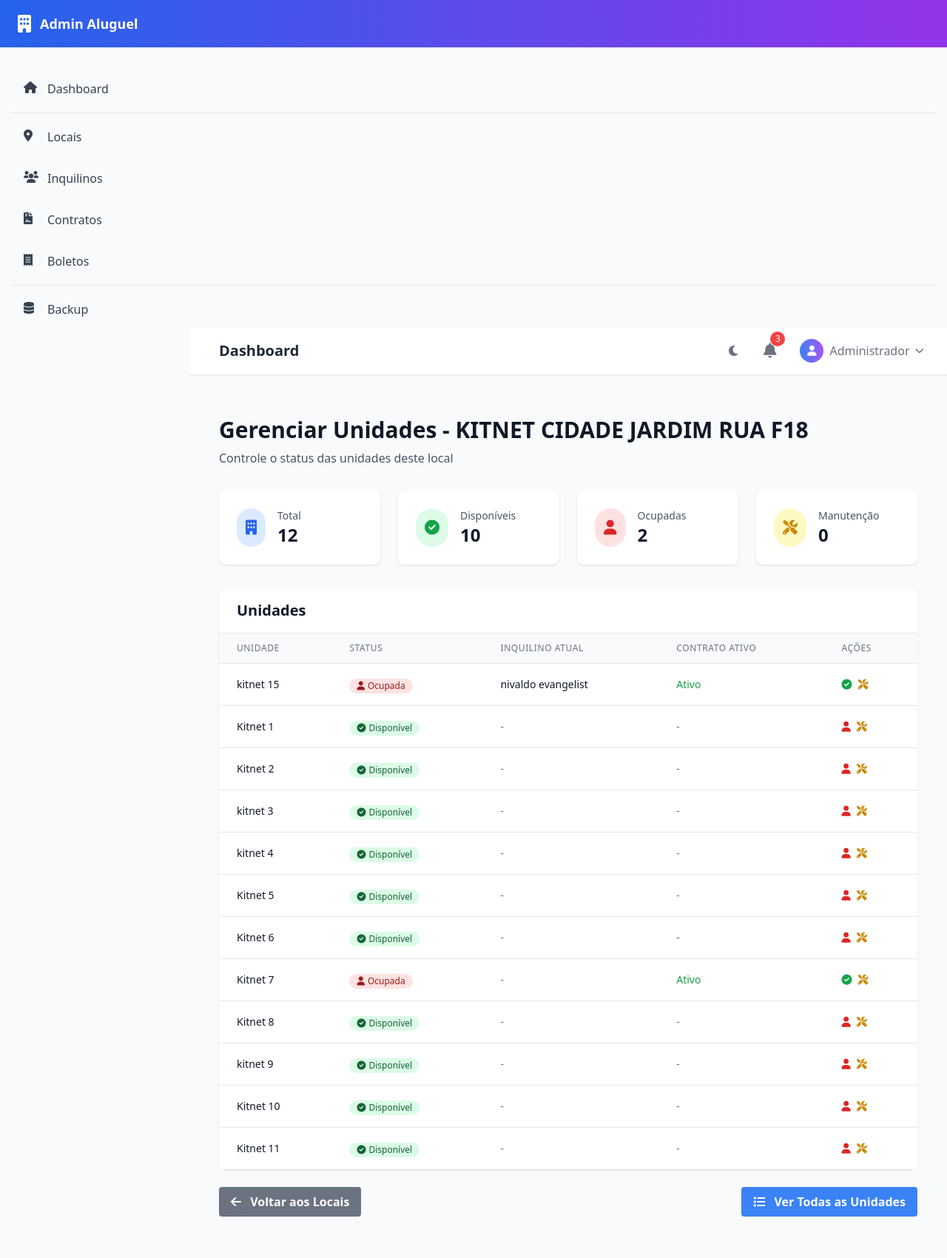
After one commit to Nivaldo38/-adm_aluguel_net, a Flask app: page /gerenciar_unidades/1 in a window 1280 px wide. The commit adds this page. Shown: the whole page at 74% size. Run offline with Flask 3, Linux system fonts and the light colour scheme; some libraries are stand-ins or nearby versions.

Commit message:
Implementa sistema de controle de status das unidades - Unidades disponíveis/ocupadas/em manutenção - API filtra apenas unidades disponíveis - Contratos atualizam status automaticamente - Interface para gerenciar status das unidades

```diff
--- a/app/models.py
+++ b/app/models.py
@@ -11,7 +11,7 @@ class Unidade(db.Model):
     id = db.Column(db.Integer, primary_key=True)
     nome = db.Column(db.String(120), nullable=False)
     local_id = db.Column(db.Integer, db.ForeignKey('local.id'), nullable=False)
-    status = db.Column(db.String(20), nullable=False, default='livre')  # novo campo status
+    status = db.Column(db.String(20), nullable=False, default='disponivel')  # disponivel, ocupada, manutencao
     inquilinos = db.relationship('Inquilino', backref='unidade', lazy=True)
     contratos = db.relationship('Contrato', backref='unidade', lazy=True)
 
--- a/app/routes.py
+++ b/app/routes.py
@@ -124,13 +124,16 @@ def cadastrar_unidade():
 @app.route('/unidades/<int:local_id>')
 def listar_unidades(local_id):
     local = Local.query.get_or_404(local_id)
+    status_filter = request.args.get('status', '')
 
-    # Filtro por status
-    status_filter = request.args.get('status')
+    # Query base
+    query = Unidade.query.filter_by(local_id=local_id)
+
+    # Aplicar filtro de status se especificado
     if status_filter:
-        unidades = Unidade.query.filter_by(local_id=local_id, status=status_filter).all()
-    else:
-        unidades = Unidade.query.filter_by(local_id=local_id).all()
+        query = query.filter(Unidade.status == status_filter)
+
+    unidades = query.all()
 
     return render_template('unidades_por_local.html', local=local, unidades=unidades)
 
@@ -174,7 +177,8 @@ def excluir_unidade(unidade_id):
 # API para busca dinâmica de unidades por local
 @app.route('/api/unidades/<int:local_id>')
 def api_unidades(local_id):
-    unidades = Unidade.query.filter_by(local_id=local_id).all()
+    # Filtrar apenas unidades disponíveis
+    unidades = Unidade.query.filter_by(local_id=local_id, status='disponivel').all()
     unidades_json = [{'id': u.id, 'nome': u.nome, 'status': u.status} for u in unidades]
     return jsonify(unidades_json)
 
@@ -254,13 +258,13 @@ def cadastrar_inquilino():
         )
         db.session.add(novo)
 
-        # Atualizar status da unidade para 'ocupada'
+        # Atualizar status da unidade para 'disponivel'
         unidade = Unidade.query.get(unidade_id)
         if unidade:
-            unidade.situacao = 'ocupada'
+            unidade.status = 'disponivel'
 
         db.session.commit()
-        flash('Inquilino cadastrado com sucesso! A unidade foi marcada como ocupada.', 'success')
+        flash('Inquilino cadastrado com sucesso! A unidade foi marcada como disponivel.', 'success')
         return redirect(url_for('index'))
 
     return render_template('cadastrar_inquilino.html', locais=locais, unidades=unidades)
@@ -351,13 +355,13 @@ def excluir_inquilino(inquilino_id):
 
     db.session.delete(inquilino)
 
-    # Atualizar status da unidade para 'livre'
+    # Atualizar status da unidade para 'disponivel'
     unidade = Unidade.query.get(unidade_id)
     if unidade:
-        unidade.situacao = 'livre'
+        unidade.status = 'disponivel'
 
     db.session.commit()
-    flash('Inquilino excluído com sucesso! A unidade foi marcada como livre.', 'success')
+    flash('Inquilino excluído com sucesso! A unidade foi marcada como disponivel.', 'success')
     return redirect(url_for('listar_inquilinos'))
 
 # Cadastrar contrato
@@ -475,6 +479,12 @@ def cadastrar_contrato():
 
         try:
             db.session.add(novo_contrato)
+
+            # Atualizar status da unidade para 'ocupada'
+            unidade = Unidade.query.get(unidade_id)
+            if unidade:
+                unidade.status = 'ocupada'
+
             db.session.commit()
 
             # Gerar contrato automaticamente
@@ -575,9 +585,17 @@ def editar_contrato(contrato_id):
 @app.route('/excluir_contrato/<int:contrato_id>')
 def excluir_contrato(contrato_id):
     contrato = Contrato.query.get_or_404(contrato_id)
+    unidade_id = contrato.unidade_id
+
     db.session.delete(contrato)
+
+    # Atualizar status da unidade para 'disponivel'
+    unidade = Unidade.query.get(unidade_id)
+    if unidade:
+        unidade.status = 'disponivel'
+
     db.session.commit()
-    flash('Contrato excluído com sucesso!', 'success')
+    flash('Contrato excluído com sucesso! A unidade foi marcada como disponível.', 'success')
     return redirect(url_for('listar_contratos'))
 
 # ===== ROTAS PARA BOLETOS =====
@@ -1319,3 +1337,39 @@ def desativar_login_inquilino(inquilino_id):
     inquilino.situacao_login = 'inativo'
     db.session.commit()
     return True, "Login desativado com sucesso"
+
+# Gerenciar status de unidades
+@app.route('/gerenciar_unidades/<int:local_id>')
+def gerenciar_unidades(local_id):
+    local = Local.query.get_or_404(local_id)
+    unidades = Unidade.query.filter_by(local_id=local_id).all()
+
+    # Estatísticas
+    total_unidades = len(unidades)
+    unidades_disponiveis = len([u for u in unidades if u.status == 'disponivel'])
+    unidades_ocupadas = len([u for u in unidades if u.status == 'ocupada'])
+    unidades_manutencao = len([u for u in unidades if u.status == 'manutencao'])
+
+    return render_template('gerenciar_unidades.html',
+                         local=local,
+                         unidades=unidades,
+                         stats={
+                             'total': total_unidades,
+                             'disponiveis': unidades_disponiveis,
+                             'ocupadas': unidades_ocupadas,
+                             'manutencao': unidades_manutencao
+                         })
+
+# Alterar status de unidade
+@app.route('/alterar_status_unidade/<int:unidade_id>/<status>')
+def alterar_status_unidade(unidade_id, status):
+    unidade = Unidade.query.get_or_404(unidade_id)
+
+    if status in ['disponivel', 'ocupada', 'manutencao']:
+        unidade.status = status
+        db.session.commit()
+        flash(f'Status da unidade {unidade.nome} alterado para {status}!', 'success')
+    else:
+        flash('Status inválido!', 'danger')
+
+    return redirect(url_for('gerenciar_unidades', local_id=unidade.local_id))
--- /dev/null
+++ b/app/templates/gerenciar_unidades.html
@@ -0,0 +1,189 @@
+{% extends "base_modern.html" %}
+
+{% block title %}Gerenciar Unidades - {{ local.nome }}{% endblock %}
+
+{% block content %}
+<div class="container mx-auto px-4 py-8">
+    <div class="mb-8">
+        <h1 class="text-3xl font-bold text-gray-900 dark:text-white mb-2">
+            Gerenciar Unidades - {{ local.nome }}
+        </h1>
+        <p class="text-gray-600 dark:text-gray-400">
+            Controle o status das unidades deste local
+        </p>
+    </div>
+
+    <!-- Estatísticas -->
+    <div class="grid grid-cols-1 md:grid-cols-4 gap-6 mb-8">
+        <div class="bg-white dark:bg-gray-800 rounded-lg shadow p-6">
+            <div class="flex items-center">
+                <div class="p-3 rounded-full bg-blue-100 dark:bg-blue-900">
+                    <i class="fas fa-building text-blue-600 dark:text-blue-400 text-xl"></i>
+                </div>
+                <div class="ml-4">
+                    <p class="text-sm font-medium text-gray-600 dark:text-gray-400">Total</p>
+                    <p class="text-2xl font-bold text-gray-900 dark:text-white">{{ stats.total }}</p>
+                </div>
+            </div>
+        </div>
+
+        <div class="bg-white dark:bg-gray-800 rounded-lg shadow p-6">
+            <div class="flex items-center">
+                <div class="p-3 rounded-full bg-green-100 dark:bg-green-900">
+                    <i class="fas fa-check-circle text-green-600 dark:text-green-400 text-xl"></i>
+                </div>
+                <div class="ml-4">
+                    <p class="text-sm font-medium text-gray-600 dark:text-gray-400">Disponíveis</p>
+                    <p class="text-2xl font-bold text-gray-900 dark:text-white">{{ stats.disponiveis }}</p>
+                </div>
+            </div>
+        </div>
+
+        <div class="bg-white dark:bg-gray-800 rounded-lg shadow p-6">
+            <div class="flex items-center">
+                <div class="p-3 rounded-full bg-red-100 dark:bg-red-900">
+                    <i class="fas fa-user text-red-600 dark:text-red-400 text-xl"></i>
+                </div>
+                <div class="ml-4">
+                    <p class="text-sm font-medium text-gray-600 dark:text-gray-400">Ocupadas</p>
+                    <p class="text-2xl font-bold text-gray-900 dark:text-white">{{ stats.ocupadas }}</p>
+                </div>
+            </div>
+        </div>
+
+        <div class="bg-white dark:bg-gray-800 rounded-lg shadow p-6">
+            <div class="flex items-center">
+                <div class="p-3 rounded-full bg-yellow-100 dark:bg-yellow-900">
+                    <i class="fas fa-tools text-yellow-600 dark:text-yellow-400 text-xl"></i>
+                </div>
+                <div class="ml-4">
+                    <p class="text-sm font-medium text-gray-600 dark:text-gray-400">Manutenção</p>
+                    <p class="text-2xl font-bold text-gray-900 dark:text-white">{{ stats.manutencao }}</p>
+                </div>
+            </div>
+        </div>
+    </div>
+
+    <!-- Lista de Unidades -->
+    <div class="bg-white dark:bg-gray-800 rounded-lg shadow">
+        <div class="px-6 py-4 border-b border-gray-200 dark:border-gray-700">
+            <h2 class="text-xl font-semibold text-gray-900 dark:text-white">Unidades</h2>
+        </div>
+
+        <div class="overflow-x-auto">
+            <table class="min-w-full divide-y divide-gray-200 dark:divide-gray-700">
+                <thead class="bg-gray-50 dark:bg-gray-700">
+                    <tr>
+                        <th class="px-6 py-3 text-left text-xs font-medium text-gray-500 dark:text-gray-300 uppercase tracking-wider">
+                            Unidade
+                        </th>
+                        <th class="px-6 py-3 text-left text-xs font-medium text-gray-500 dark:text-gray-300 uppercase tracking-wider">
+                            Status
+                        </th>
+                        <th class="px-6 py-3 text-left text-xs font-medium text-gray-500 dark:text-gray-300 uppercase tracking-wider">
+                            Inquilino Atual
+                        </th>
+                        <th class="px-6 py-3 text-left text-xs font-medium text-gray-500 dark:text-gray-300 uppercase tracking-wider">
+                            Contrato Ativo
+                        </th>
+                        <th class="px-6 py-3 text-left text-xs font-medium text-gray-500 dark:text-gray-300 uppercase tracking-wider">
+                            Ações
+                        </th>
+                    </tr>
+                </thead>
+                <tbody class="bg-white dark:bg-gray-800 divide-y divide-gray-200 dark:divide-gray-700">
+                    {% for unidade in unidades %}
+                    <tr class="hover:bg-gray-50 dark:hover:bg-gray-700">
+                        <td class="px-6 py-4 whitespace-nowrap">
+                            <div class="text-sm font-medium text-gray-900 dark:text-white">
+                                {{ unidade.nome }}
+                            </div>
+                        </td>
+                        <td class="px-6 py-4 whitespace-nowrap">
+                            {% if unidade.status == 'disponivel' %}
+                                <span class="inline-flex items-center px-2.5 py-0.5 rounded-full text-xs font-medium bg-green-100 text-green-800 dark:bg-green-900 dark:text-green-200">
+                                    <i class="fas fa-check-circle mr-1"></i>
+                                    Disponível
+                                </span>
+                            {% elif unidade.status == 'ocupada' %}
+                                <span class="inline-flex items-center px-2.5 py-0.5 rounded-full text-xs font-medium bg-red-100 text-red-800 dark:bg-red-900 dark:text-red-200">
+                                    <i class="fas fa-user mr-1"></i>
+                                    Ocupada
+                                </span>
+                            {% elif unidade.status == 'manutencao' %}
+                                <span class="inline-flex items-center px-2.5 py-0.5 rounded-full text-xs font-medium bg-yellow-100 text-yellow-800 dark:bg-yellow-900 dark:text-yellow-200">
+                                    <i class="fas fa-tools mr-1"></i>
+                                    Manutenção
+                                </span>
+                            {% endif %}
+                        </td>
+                        <td class="px-6 py-4 whitespace-nowrap text-sm text-gray-900 dark:text-white">
+                            {% if unidade.inquilinos %}
+                                {% set inquilino_atual = unidade.inquilinos[0] %}
+                                {{ inquilino_atual.nome }}
+                            {% else %}
+                                <span class="text-gray-500 dark:text-gray-400">-</span>
+                            {% endif %}
+                        </td>
+                        <td class="px-6 py-4 whitespace-nowrap text-sm text-gray-900 dark:text-white">
+                            {% if unidade.contratos %}
+                                {% set contrato_ativo = unidade.contratos | selectattr('situacao', 'equalto', 'ativo') | first %}
+                                {% if contrato_ativo %}
+                                    <span class="text-green-600 dark:text-green-400">Ativo</span>
+                                {% else %}
+                                    <span class="text-gray-500 dark:text-gray-400">-</span>
+                                {% endif %}
+                            {% else %}
+                                <span class="text-gray-500 dark:text-gray-400">-</span>
+                            {% endif %}
+                        </td>
+                        <td class="px-6 py-4 whitespace-nowrap text-sm font-medium">
+                            <div class="flex space-x-2">
+                                {% if unidade.status != 'disponivel' %}
+                                    <a href="{{ url_for('alterar_status_unidade', unidade_id=unidade.id, status='disponivel') }}"
+                                       class="text-green-600 hover:text-green-900 dark:text-green-400 dark:hover:text-green-300"
+                                       onclick="return confirm('Marcar unidade como disponível?')">
+                                        <i class="fas fa-check-circle"></i>
+                                    </a>
+                                {% endif %}
+
+                                {% if unidade.status != 'ocupada' %}
+                                    <a href="{{ url_for('alterar_status_unidade', unidade_id=unidade.id, status='ocupada') }}"
+                                       class="text-red-600 hover:text-red-900 dark:text-red-400 dark:hover:text-red-300"
+                                       onclick="return confirm('Marcar unidade como ocupada?')">
+                                        <i class="fas fa-user"></i>
+                                    </a>
+                                {% endif %}
+
+                                {% if unidade.status != 'manutencao' %}
+                                    <a href="{{ url_for('alterar_status_unidade', unidade_id=unidade.id, status='manutencao') }}"
+                                       class="text-yellow-600 hover:text-yellow-900 dark:text-yellow-400 dark:hover:text-yellow-300"
+                                       onclick="return confirm('Marcar unidade em manutenção?')">
+                                        <i class="fas fa-tools"></i>
+                                    </a>
+                                {% endif %}
+                            </div>
+                        </td>
+                    </tr>
+                    {% endfor %}
+                </tbody>
+            </table>
+        </div>
+    </div>
+
+    <!-- Botões de Ação -->
+    <div class="mt-6 flex justify-between">
+        <a href="{{ url_for('listar_locais') }}"
+           class="bg-gray-500 hover:bg-gray-600 text-white font-bold py-2 px-4 rounded transition-colors duration-200">
+            <i class="fas fa-arrow-left mr-2"></i>
+            Voltar aos Locais
+        </a>
+
+        <a href="{{ url_for('listar_unidades', local_id=local.id) }}"
+           class="bg-blue-500 hover:bg-blue-600 text-white font-bold py-2 px-4 rounded transition-colors duration-200">
+            <i class="fas fa-list mr-2"></i>
+            Ver Todas as Unidades
+        </a>
+    </div>
+</div>
+{% endblock %}
--- a/app/templates/locais.html
+++ b/app/templates/locais.html
@@ -79,6 +79,7 @@
                 <a class="btn ver" href="{{ url_for('listar_unidades', local_id=local.id) }}">Ver Unidades</a>
                 <a class="btn cadastrar" href="{{ url_for('cadastrar_unidade') }}?local_id={{ local.id }}">Cadastrar Unidade</a>
                 <a class="btn editar" href="{{ url_for('editar_local', local_id=local.id) }}">Editar Local</a>
+                <a class="btn" style="background: #6f42c1;" href="{{ url_for('gerenciar_unidades', local_id=local.id) }}">Gerenciar Status</a>
             </td>
         </tr>
         {% endfor %}
```
Also changed, not shown: app/templates/unidades_por_local.html (+7 -5 lines), atualizar_status_unidades.py (added, +60 -0 lines), adm_aluguel.db.
